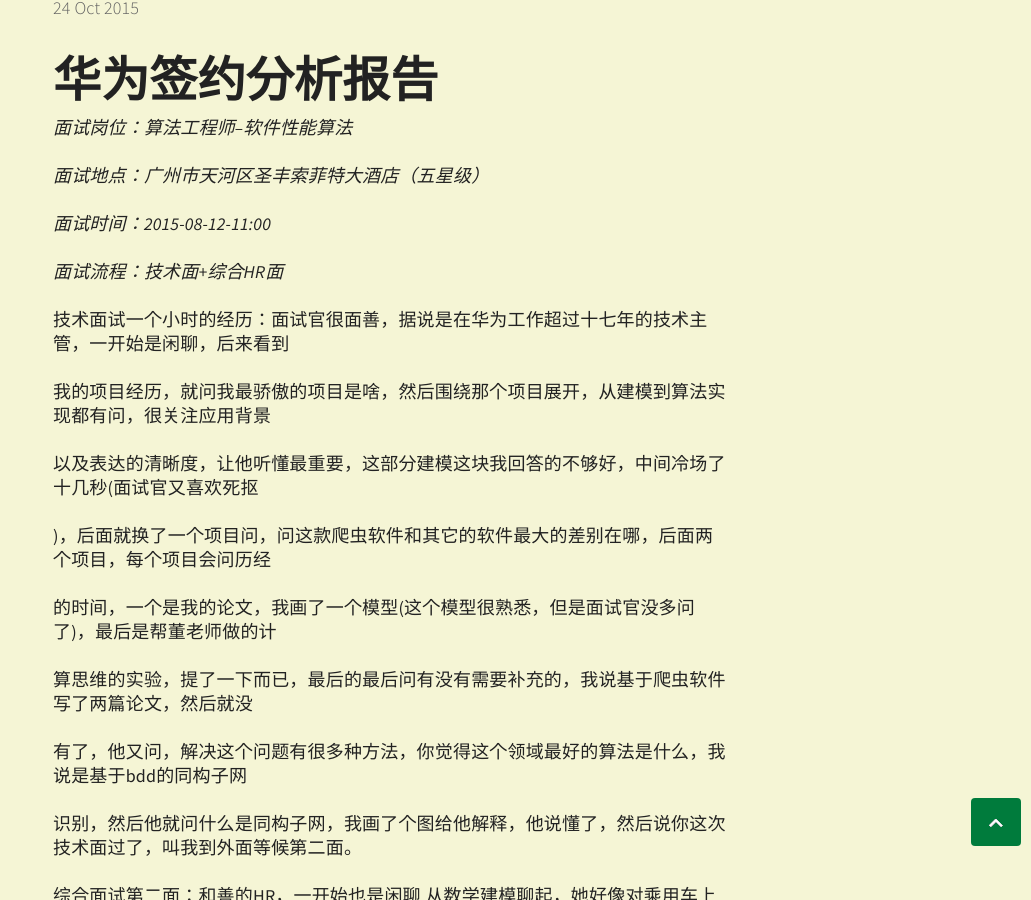
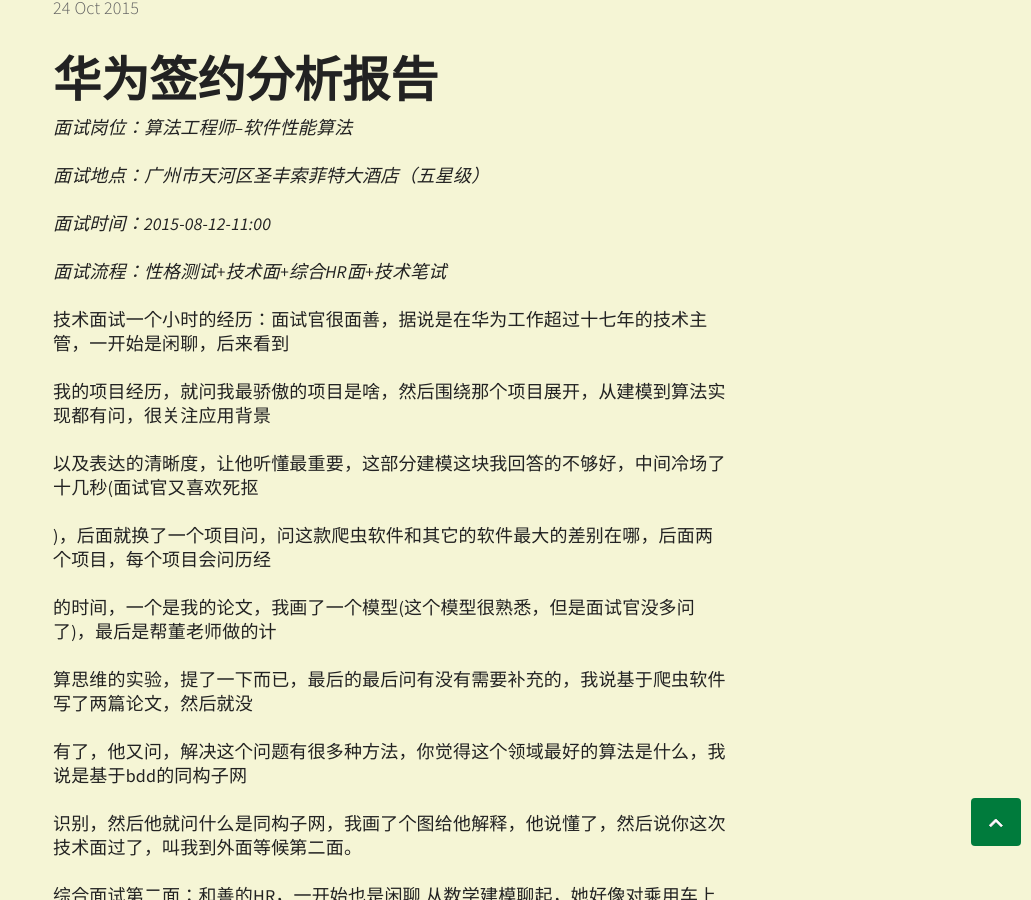
Before and after one commit to Qiyu8/realfclhaha.github.io, a Jekyll site: the page built from _posts/2015-10-24-华为签约分析报告.md, in a window 1280 px wide and 900 px high, scrolled down 315 px. Shown: the whole window, without its empty margins (249-1280 px from the left). Built offline with Jekyll 4.4.1, drawn with Linux system fonts in a browser that asks for light colours; comment, search, counter and statistics services are not loaded.

Commit message:
Update 2015-10-24-华为签约分析报告.md

```diff
--- a/_posts/2015-10-24-华为签约分析报告.md
+++ b/_posts/2015-10-24-华为签约分析报告.md
@@ -10,7 +10,7 @@
 
 *面试时间：2015-08-12-11:00*
 
-*面试流程：技术面+综合HR面*
+*面试流程：性格测试+技术面+综合HR面+技术笔试*
 
 
 
```
